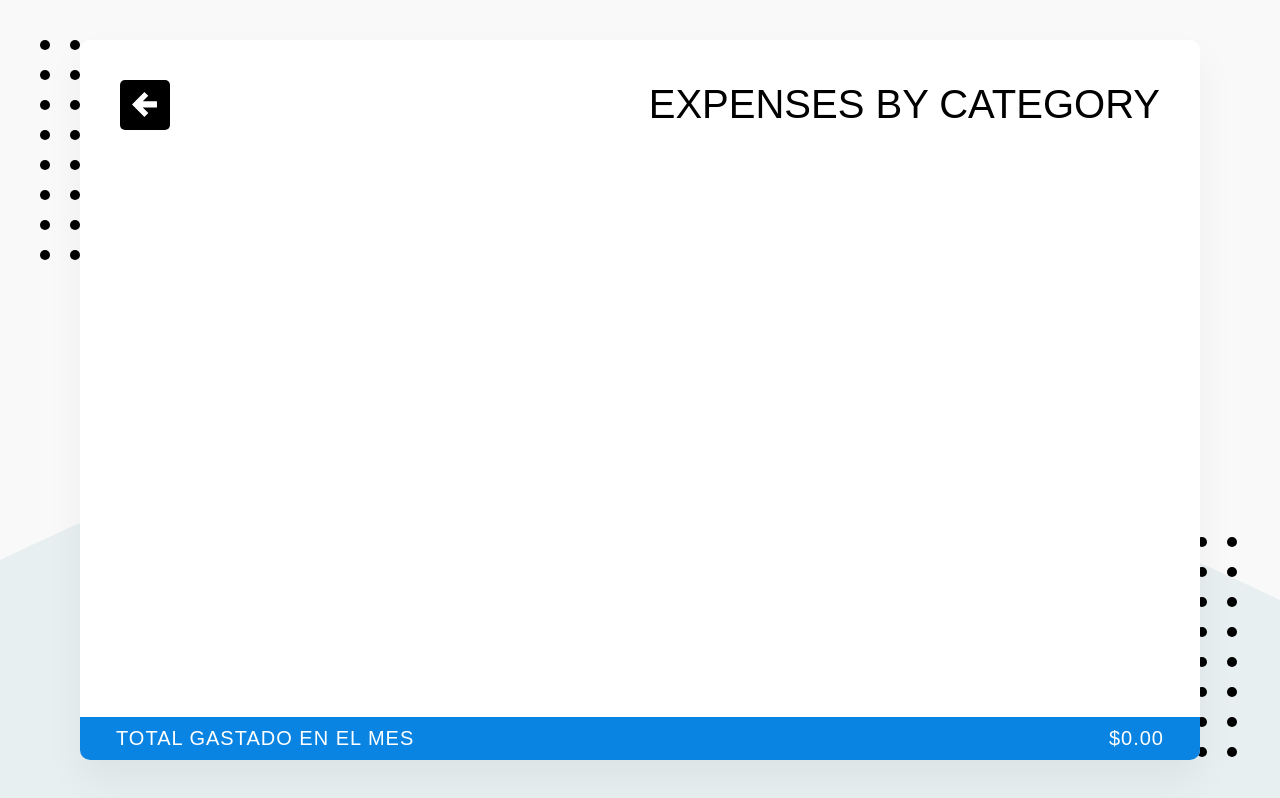
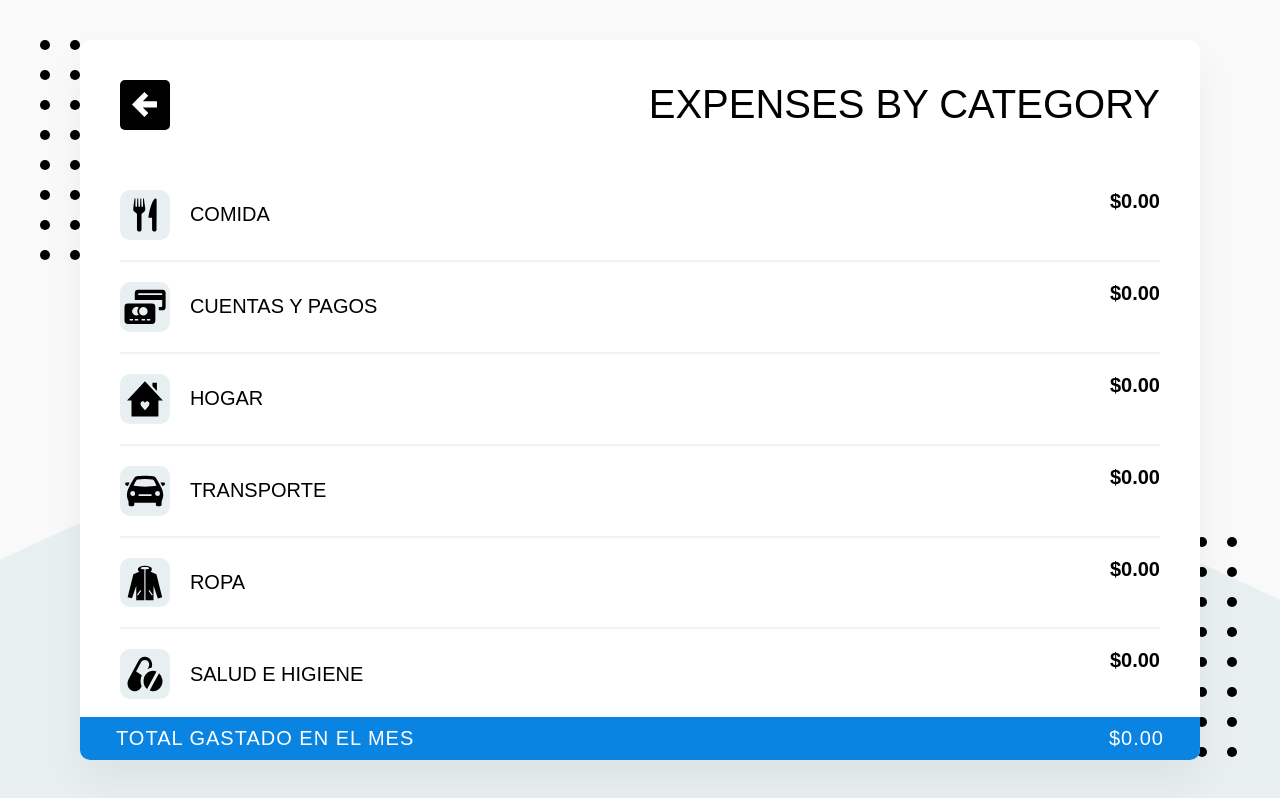
Before and after one commit to iAmJoeDeveloper/penguin_app, a React (Create React App) app: page /categories in a window 1280 px wide. Built offline with nearby package versions, Linux system fonts and the light colour scheme; no server answers; the database is empty; sample sign-in values are in the browser's storage; what webfontloader would draw is missing.

Commit message:
Version 1.0

```diff
--- a/src/components/ExpensesByCategory.js
+++ b/src/components/ExpensesByCategory.js
@@ -4,8 +4,19 @@ import { Helmet } from 'react-helmet'
 import BtnBack from '../elements/BtnBack'
 import TotalSpentBar from './TotalSpentBar'
 import useGetMonthExpenses from '../hooks/useGetMonthExpenses'
+import useGetExpensesByCategory from '../hooks/useGetExpensesByCategory'
+import {
+	ListaDeCategorias,
+	ElementoListaCategorias,
+	Categoria,
+	Valor,
+} from './../elements/ElementsList.js'
+import IconCategory from '../elements/IconCategory'
+import convertToCurrency from './../functions/convertToCurrency'
 
 const ExpensesByCategory = () => {
+	const ExpensesByCategory = useGetExpensesByCategory()
+
 	return (
 		<>
 			<Helmet>
@@ -15,6 +26,18 @@ const ExpensesByCategory = () => {
 				<BtnBack />
 				<Title>Expenses By Category</Title>
 			</Header>
+			<ListaDeCategorias>
+				{ExpensesByCategory.map((element, index) => {
+					return (
+						<ElementoListaCategorias key={index}>
+							<Categoria>
+								<IconCategory id={element.category} /> {element.category}
+							</Categoria>
+							<Valor>{convertToCurrency(element.amount)}</Valor>
+						</ElementoListaCategorias>
+					)
+				})}
+			</ListaDeCategorias>
 			<TotalSpentBar />
 		</>
 	)
--- a/src/context/TotalSpentMontContext.js
+++ b/src/context/TotalSpentMontContext.js
@@ -12,7 +12,7 @@ const TotalSpentProvider = ({ children }) => {
 	useEffect(() => {
 		let acumulado = parseInt(0)
 		expenses.forEach((expense) => {
-			console.log((acumulado += parseInt(expense.amount)))
+			acumulado += parseInt(expense.amount)
 		})
 
 		setTotal(acumulado)
--- /dev/null
+++ b/src/hooks/useGetExpensesByCategory.js
@@ -0,0 +1,40 @@
+import { useEffect, useState } from 'react'
+import useGetMonthExpenses from './useGetMonthExpenses'
+
+const useGetExpensesByCategory = () => {
+	const [ExpensesByCategory, setExpensesByCategory] = useState([])
+	const expenses = useGetMonthExpenses()
+
+	useEffect(() => {
+		const sumExpenses = expenses.reduce(
+			(objectoResultante, objetoActual) => {
+				const currentCategory = objetoActual.category
+				const cantidadActual = objetoActual.amount
+
+				objectoResultante[currentCategory] += parseInt(cantidadActual)
+
+				return objectoResultante
+			},
+			{
+				comida: 0,
+				'cuentas y pagos': 0,
+				hogar: 0,
+				transporte: 0,
+				ropa: 0,
+				'salud e higiene': 0,
+				compras: 0,
+				diversion: 0,
+			}
+		)
+
+		setExpensesByCategory(
+			Object.keys(sumExpenses).map((elemento) => {
+				return { category: elemento, amount: sumExpenses[elemento] }
+			})
+		)
+	}, [expenses, setExpensesByCategory])
+
+	return ExpensesByCategory
+}
+
+export default useGetExpensesByCategory
```
